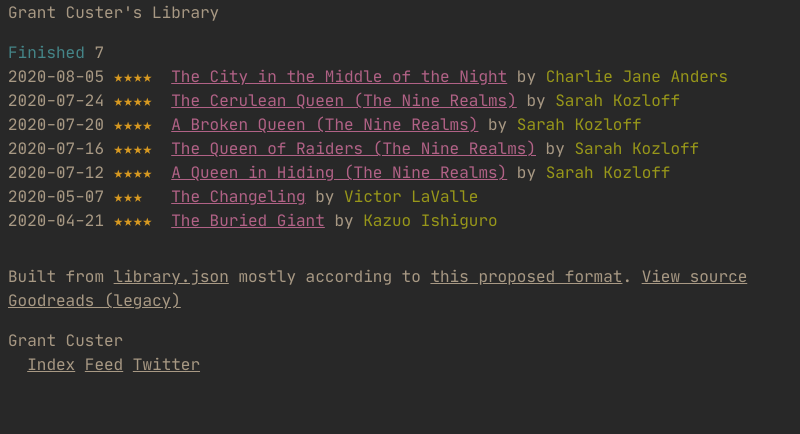
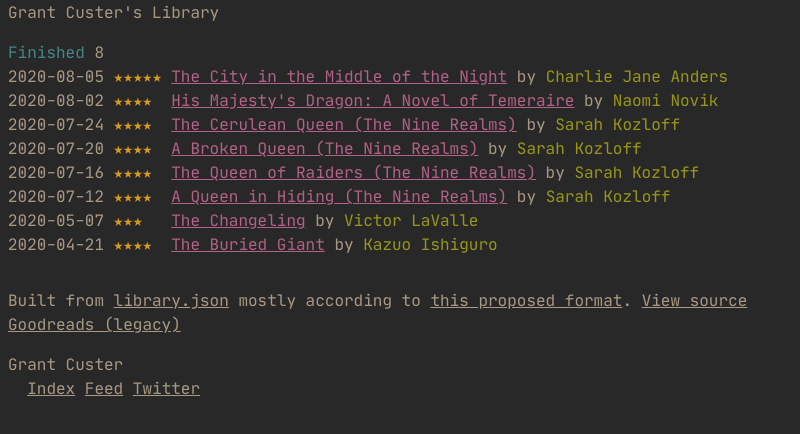
Before and after one commit to GrantCuster/library, a website: page index.html in a window 1280 px wide. Shown: the whole page, without its empty margins (0-800 px from the left). Drawn offline with Linux system fonts and the light colour scheme.

Commit message:
add his majetys dragon

```diff
--- a/index.html
+++ b/index.html
@@ -21,8 +21,9 @@
     </div>
     <div class="lists">
       <div class="list">
-        <div><span class="list-name">Finished</span> <span class="book-number">7</span></div>
-        <div class="book"><span class="date-finished">2020-08-05</span><span class="rating">★★★★</span><span class="book-title"><a href="https://www.amazon.com/dp/B07FJZDJ8Y">The City in the Middle of the Night</a></span> by <span class="book-author">Charlie Jane Anders</span></div>
+        <div><span class="list-name">Finished</span> <span class="book-number">8</span></div>
+        <div class="book"><span class="date-finished">2020-08-05</span><span class="rating">★★★★★</span><span class="book-title"><a href="https://www.amazon.com/dp/B07FJZDJ8Y">The City in the Middle of the Night</a></span> by <span class="book-author">Charlie Jane Anders</span></div>
+        <div class="book"><span class="date-finished">2020-08-02</span><span class="rating">★★★★</span><span class="book-title"><a href="https://www.amazon.com/dp/B000GCFBQA">His Majesty's Dragon: A Novel of Temeraire</a></span> by <span class="book-author">Naomi Novik</span></div>
         <div class="book"><span class="date-finished">2020-07-24</span><span class="rating">★★★★</span><span class="book-title"><a href="https://www.amazon.com/dp/B07QLHG13R">The Cerulean Queen (The Nine Realms)</a></span> by <span class="book-author">Sarah Kozloff</span></div>
         <div class="book"><span class="date-finished">2020-07-20</span><span class="rating">★★★★</span><span class="book-title"><a href="https://www.amazon.com/dp/B07QPGZVYX">A Broken Queen (The Nine Realms)</a></span> by <span class="book-author">Sarah Kozloff</span></div>
         <div class="book"><span class="date-finished">2020-07-16</span><span class="rating">★★★★</span><span class="book-title"><a href="https://www.amazon.com/dp/B07QPHFTC6">The Queen of Raiders (The Nine Realms)</a></span> by <span class="book-author">Sarah Kozloff</span></div>
```
Also changed, not shown: library.json (+8 -0 lines).
